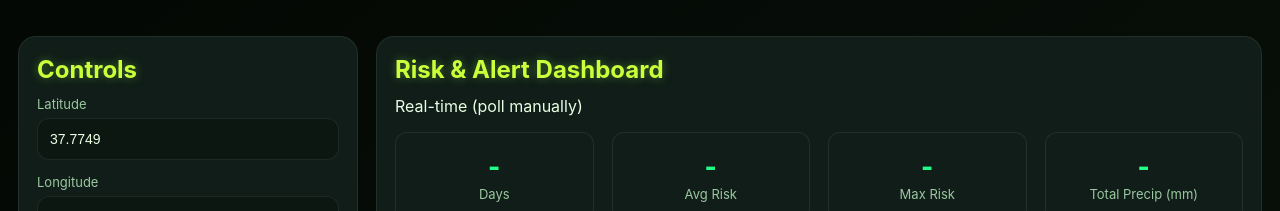
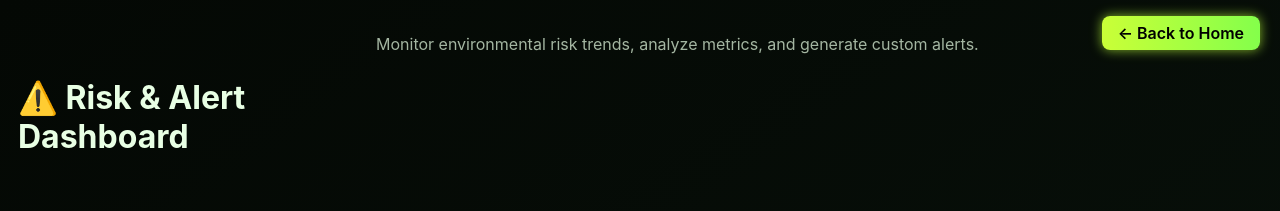
Before and after one commit to techcodings/Risk-Alert-Dashboard-feature-10, a React (Vite) app: page / in a window 1280 px wide. Shown: the top 211 px of the page. Built offline with nearby package versions, Linux system fonts and the light colour scheme; no server answers.

Commit message:
Update App.jsx

```diff
--- a/src/App.jsx
+++ b/src/App.jsx
@@ -16,7 +16,7 @@ export default function App() {
   const [metrics, setMetrics] = useState(null);
   const [alerts, setAlerts] = useState([]);
 
-  // NEW: user-tunable thresholds (more sensitive than defaults)
+  // NEW: user-tunable thresholds
   const [riskHigh, setRiskHigh] = useState(0.60);
   const [riskSpike, setRiskSpike] = useState(0.10);
   const [precipHigh, setPrecipHigh] = useState(10);
@@ -32,7 +32,7 @@ export default function App() {
       const m = await api.metrics(s);
       setMetrics(m);
 
-      // PASS thresholds so the backend will actually emit alerts
+      // Send thresholds for alerts
       const a = await api.alerts(s, {
         riskHigh: Number(riskHigh),
         riskSpike: Number(riskSpike),
@@ -59,29 +59,68 @@ export default function App() {
   const risk = series.map(s => s.risk);
 
   return (
-    <div className="container">
+    <div className="container" style={{ position: 'relative' }}>
+      {/* ✅ Fixed Top-Right Back Button */}
+      <a
+        href="https://energy-verse-portal.netlify.app/?feature=8"
+        className="btn-back-top"
+        style={{
+          position: 'absolute',
+          top: '16px',
+          right: '20px',
+          background: 'linear-gradient(90deg, #caff37, #84ff4b)',
+          color: '#000',
+          padding: '7px 16px',
+          borderRadius: '8px',
+          fontWeight: '600',
+          textDecoration: 'none',
+          boxShadow: '0 0 12px rgba(186,255,55,0.7)',
+          transition: 'all 0.3s ease',
+          zIndex: 1000,
+        }}
+        onMouseEnter={(e) =>
+          (e.currentTarget.style.boxShadow = '0 0 20px rgba(186,255,55,1)')
+        }
+        onMouseLeave={(e) =>
+          (e.currentTarget.style.boxShadow = '0 0 12px rgba(186,255,55,0.7)')
+        }
+      >
+        ← Back to Home
+      </a>
+
+      {/* Title */}
+      <h1 style={{ marginTop: '60px' }}>⚠️ Risk & Alert Dashboard</h1>
+      <p style={{ opacity: 0.7 }}>
+        Monitor environmental risk trends, analyze metrics, and generate custom alerts.
+      </p>
+
+      {/* Controls */}
       <div className="card">
         <h2>Controls</h2>
 
         <div className="input-row">
-          <div><label>Latitude</label>
+          <div>
+            <label>Latitude</label>
             <input type="number" step="0.0001" value={lat} onChange={e=>setLat(Number(e.target.value))}/>
           </div>
-          <div><label>Longitude</label>
+          <div>
+            <label>Longitude</label>
             <input type="number" step="0.0001" value={lng} onChange={e=>setLng(Number(e.target.value))}/>
           </div>
         </div>
 
         <div className="input-row">
-          <div><label>Start</label>
+          <div>
+            <label>Start</label>
             <input type="date" value={start} onChange={e=>setStart(e.target.value)}/>
           </div>
-          <div><label>End</label>
+          <div>
+            <label>End</label>
             <input type="date" value={end} onChange={e=>setEnd(e.target.value)}/>
           </div>
         </div>
 
-        {/* NEW: Thresholds */}
+        {/* Thresholds */}
         <div className="input-row">
           <div>
             <label>Risk High (0–1)</label>
@@ -118,6 +157,7 @@ export default function App() {
         </div>
       </div>
 
+      {/* Dashboard */}
       <div className="card">
         <div className="flex" style={{justifyContent:'space-between'}}>
           <div className="flex">
```
